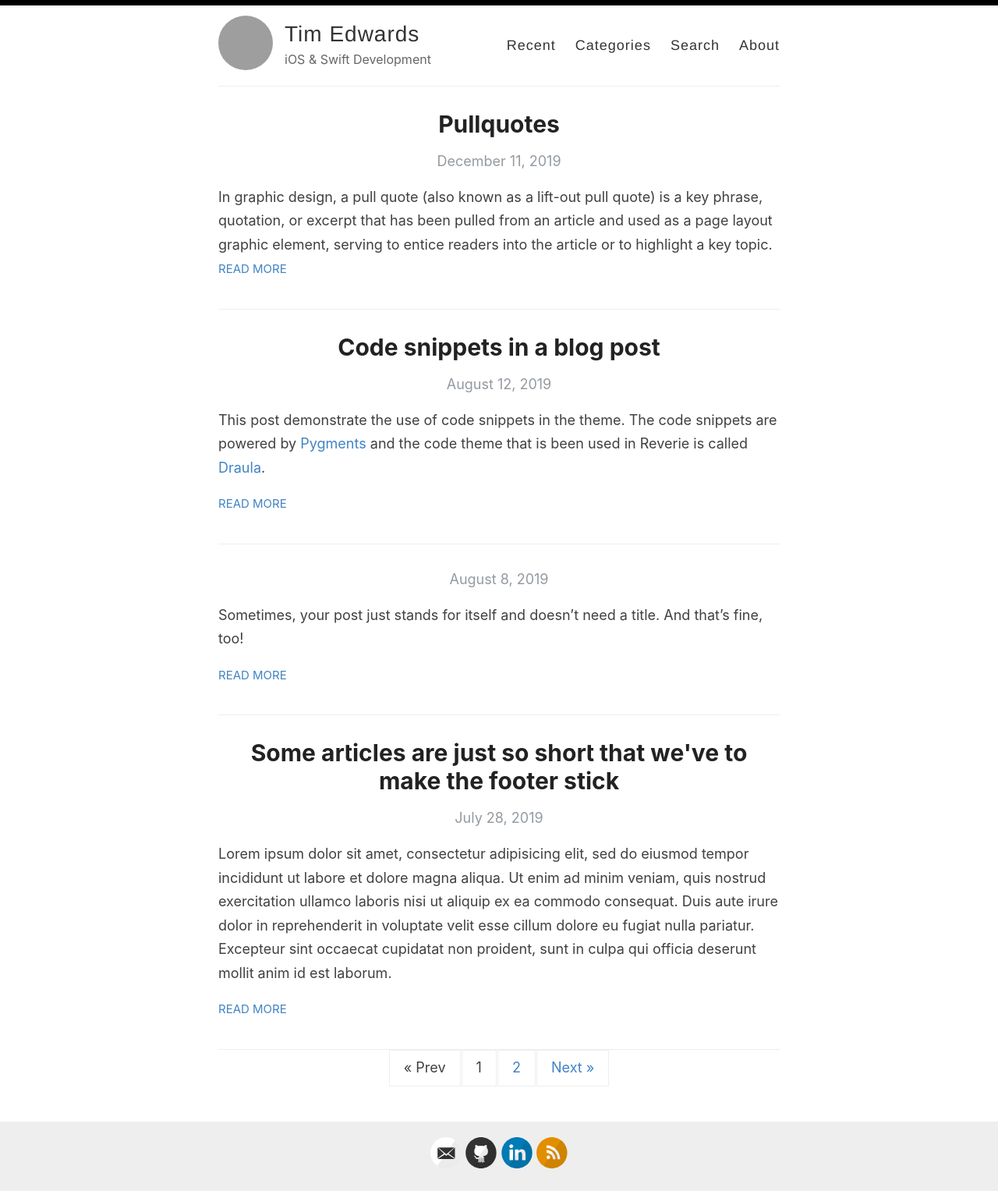
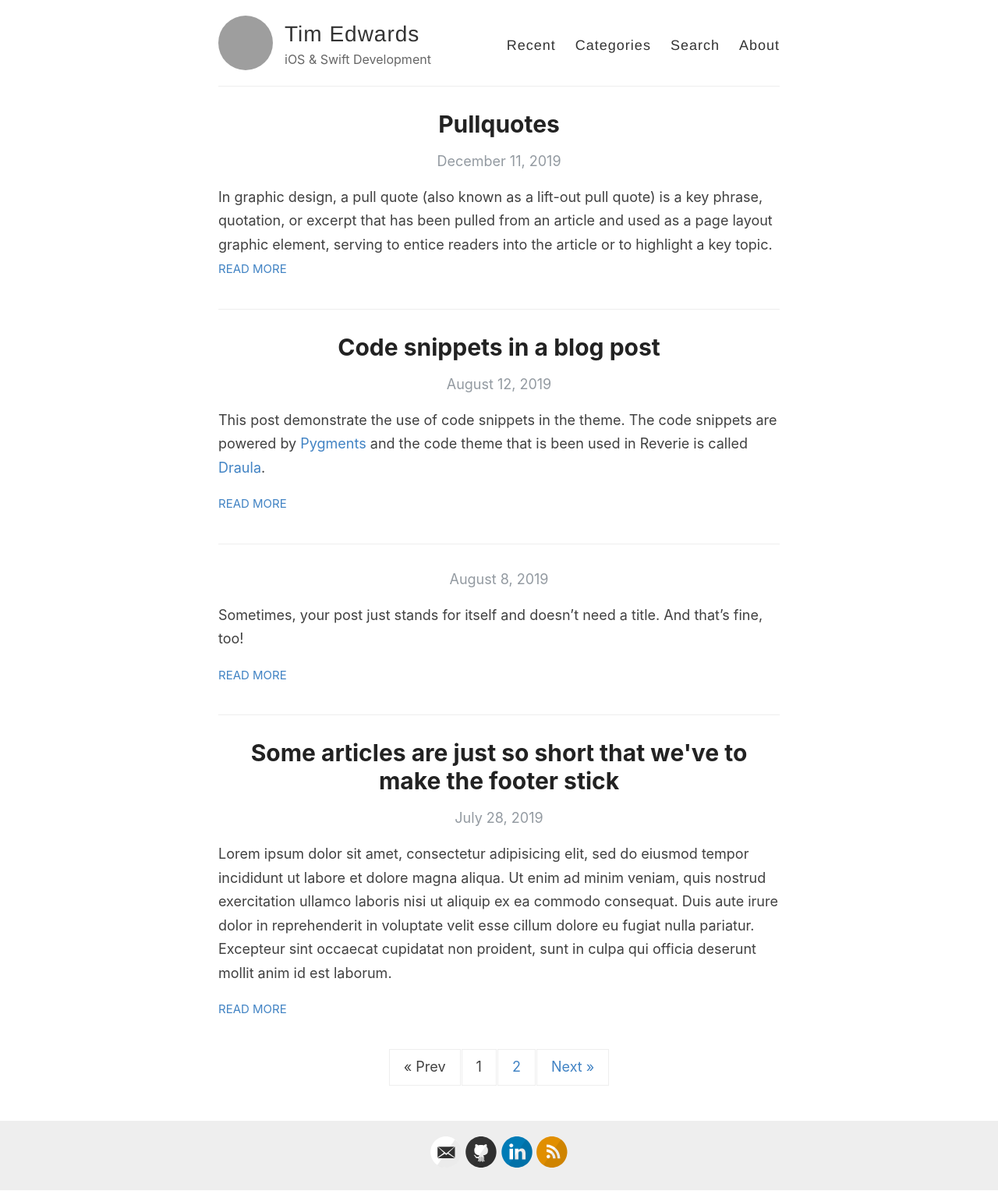
Before and after one commit to timwredwards/timwredwards.github.io, a Jekyll site: the page built from index.html, in a window 1280 px wide. Shown: the whole page at 78% size. Built offline with Jekyll 4.4.1, drawn with Linux system fonts in a browser that asks for light colours; the list of posts is cut into pages by our own code; grey boxes are pictures that could not be loaded.

Commit message:
Remove bar and fix bottom post border

```diff
--- a/_layouts/default.html
+++ b/_layouts/default.html
@@ -14,7 +14,6 @@
   </head>
 
   <body>
-    <div id="bar"></div>
     <div class="wrapper-container">
       <div class="wrapper-masthead">
         <div class="container">
--- a/assets/style.scss
+++ b/assets/style.scss
@@ -324,6 +324,10 @@ table tr td :last-child {
       @include mobile {
         text-align: center;
       }
+
+      @include dark-mode {
+        border-bottom-color: #434345;
+      }
     }
 
     .site-avatar {
@@ -420,10 +424,13 @@ table tr td :last-child {
     .posts > .post {
       padding-bottom: 2em;
       border-bottom: 1px solid $lightGray;
+
+      @include dark-mode {
+        border-bottom-color: #434345;
+      }
     }
 
-    .posts > .post:last-child {
-      padding-bottom: 1em;
+    .posts > .post:last-of-type {
       border-bottom: none;
     }
 
@@ -492,18 +499,6 @@ table tr td :last-child {
           position: absolute;
           left: 0;
           content: '';
-    }
-
-    #bar {
-      background: #000;
-      height: 7px;
-      background-size: cover;
-      background-position: left 60%;
-      position: fixed;
-      top: 0;
-      width: 100%;
-      overflow: hidden;
-      z-index: 1000;
     }
 
     .post h1{
```
